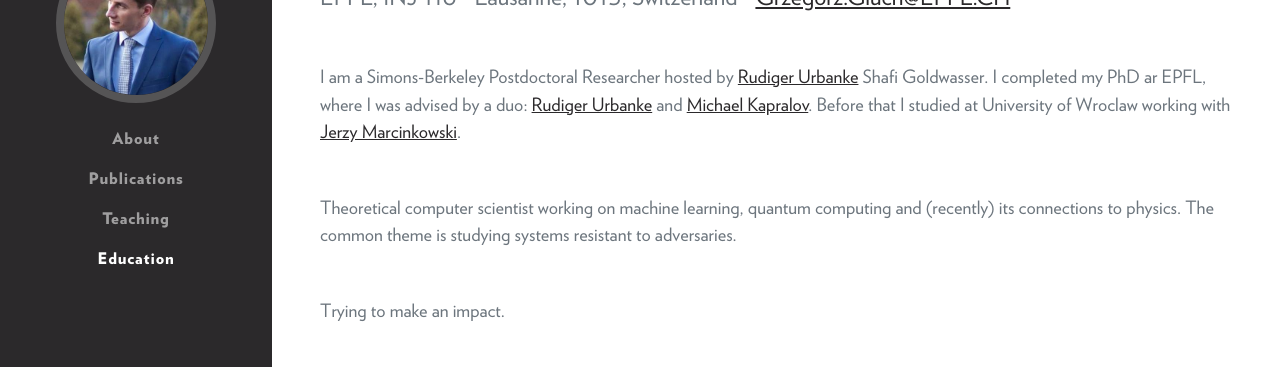
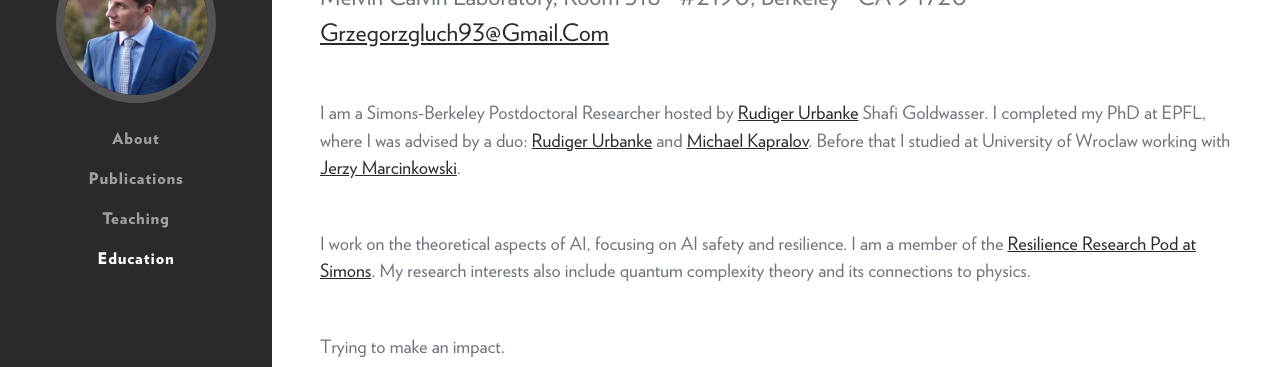
Before and after one commit to grzegorzgluch/grzegorzgluch.github.io, a website: page index.html in a window 1280 px wide. Shown: the part 293-660 px from the top of the page. Drawn offline with nearby package versions, Linux system fonts and the light colour scheme; a web font is replaced by a local one.

Commit message:
Update bio

```diff
--- a/index.html
+++ b/index.html
@@ -42,15 +42,14 @@
                         <span class="text-primary">Głuch</span>
                     </h1>
                     <div class="subheading mb-5">
-                        EPFL, INJ 116 · Lausanne, 1015, Switzerland ·
-                        <a href="mailto:name@email.com">grzegorz.gluch@EPFL.CH</a>
+                        Melvin Calvin Laboratory, Room 318 · #2190, Berkeley · CA 94720
+                        <a href="mailto:name@email.com">grzegorzgluch93@gmail.com</a>
                     </div>
                     <p class="lead mb-5">I am a Simons-Berkeley Postdoctoral Researcher hosted by <a href="https://www2.eecs.berkeley.edu/Faculty/Homepages/goldwasser.html" target="_blank">Rudiger Urbanke</a> Shafi Goldwasser.
-                      I completed my PhD ar EPFL, where I was advised by a duo: <a href="https://people.epfl.ch/rudiger.urbanke" target="_blank">Rudiger Urbanke</a> and
+                      I completed my PhD at EPFL, where I was advised by a duo: <a href="https://people.epfl.ch/rudiger.urbanke" target="_blank">Rudiger Urbanke</a> and
                       <a href="https://theory.epfl.ch/kapralov/" target="_blank">Michael Kapralov</a>. Before that
                     I studied at University of Wroclaw working with <a href="https://ii.uni.wroc.pl/~jma/index.phtml" target="_blank">Jerzy Marcinkowski</a>.</p>
-                    <p class="lead mb-5">Theoretical computer scientist working on machine learning, quantum computing and (recently) its connections to physics. The common theme
-                    is studying systems resistant to adversaries. </p>
+                    <p class="lead mb-5">I work on the theoretical aspects of AI, focusing on AI safety and resilience. I am a member of the <a href='https://simons.berkeley.edu/research-pods/resilience-research-pod' target='_blank'>Resilience Research Pod at Simons</a>. My research interests also include quantum complexity theory and its connections to physics.</p>
                     <p class="lead mb-5">Trying to make an impact.</p>
                     <div class="social-icons">
                         <!--<a class="social-icon" href="https://scholar.google.com/citations?user=gg2sjRIAAAAJ&hl=en" target="_blank"><i class="fab fa-google"></i></a>-->
```
